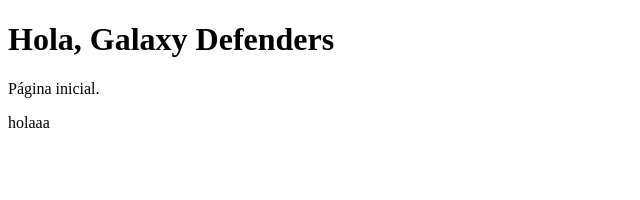
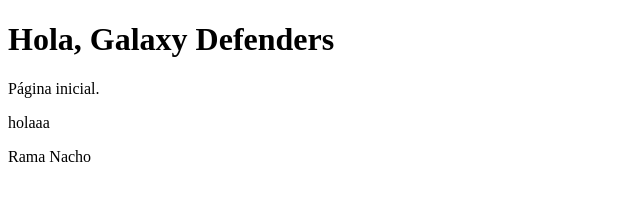
Before and after one commit to davidgimeno25/gf-fila-01, a plain HTML site: page index.html in a window 1280 px wide. Shown: the whole page, without its empty margins (0-640 px from the left). Drawn offline with Linux system fonts and the light colour scheme.

Commit message:
Add 'Rama Nacho' paragraph to index.html

```diff
--- a/index.html
+++ b/index.html
@@ -8,5 +8,6 @@
   <h1>Hola, Galaxy Defenders</h1>
   <p>Página inicial.</p>
  <p>holaaa</p>
+ <p>Rama Nacho</p>
 </body>
 </html>
```
